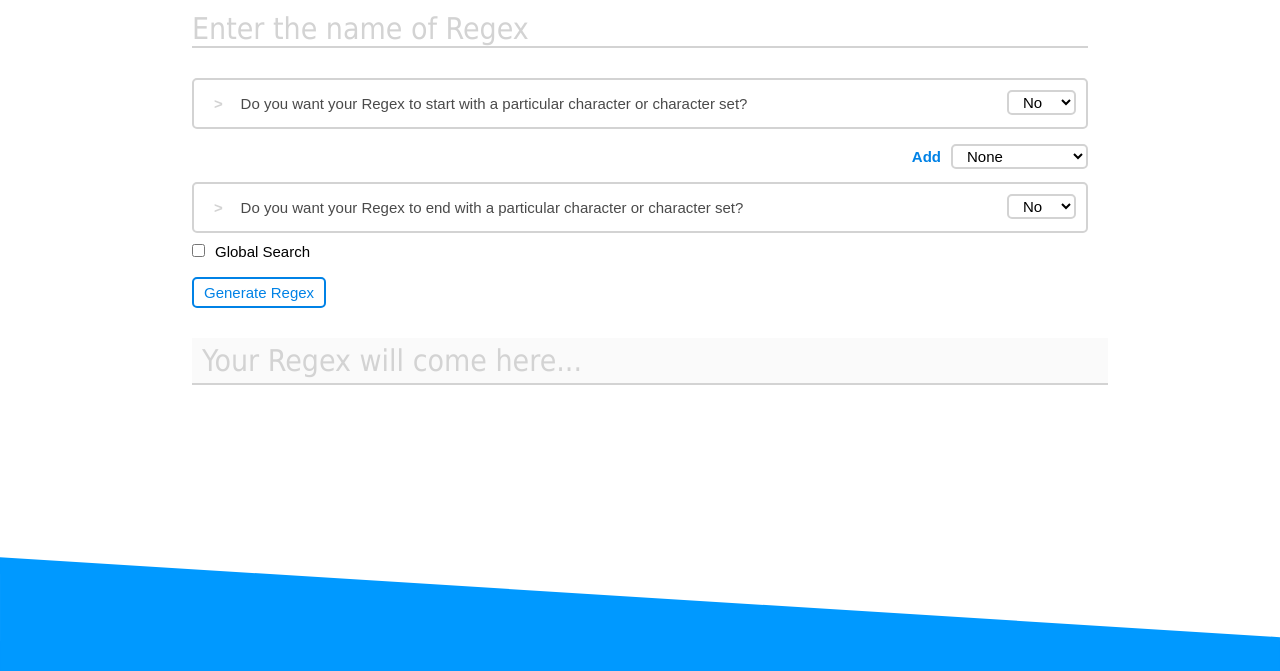
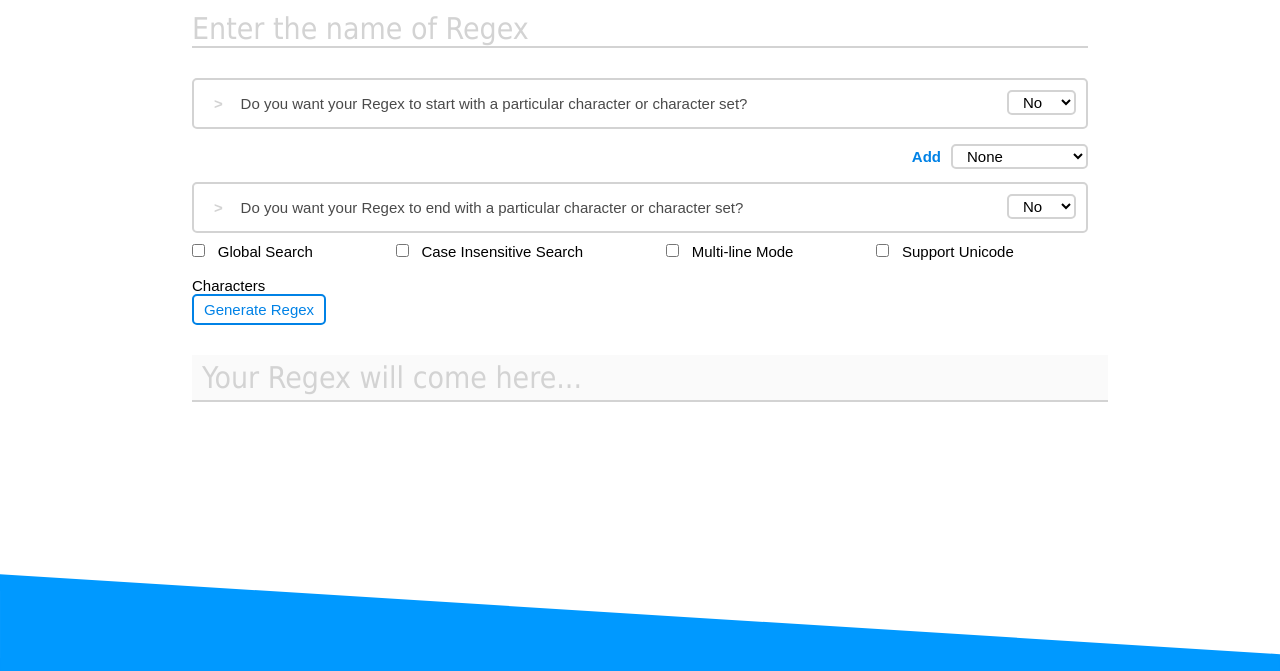
Before and after one commit to kumartul/Vigex, a plain HTML site: page src/index.html in a window 1280 px wide. Shown: the part 79-750 px from the top of the page. Drawn offline with Linux system fonts and the light colour scheme.

Commit message:
[Feature]: Add support for flags

```diff
--- a/src/js/buildRegex.js
+++ b/src/js/buildRegex.js
@@ -7,9 +7,10 @@ const outputRegexField = document.getElementById('output-regex');
 
 const formElements = document.querySelectorAll('.form-element');
 
-const globalSearchCheckbox = document.getElementById('global-search-checkbox');
+const regexNameField = document.getElementById('regex-name');
 
-const regexNameField = document.getElementById('regex-name');
+// Convert the NodeList to an array
+const flags = [...document.querySelectorAll('.flag')];
 
 // Function: Displays the regex in the outputRegexField
 const displayRegex = regex => {
@@ -225,10 +226,12 @@ generateRegexBtn.addEventListener('click', () => {
     // Add 'forward slashes'
     regex = "/" + regex + "/";
 
-    // If the global search checkbox is checked, then add a 'g' flag at the end
-    if(globalSearchCheckbox.checked) {
-        regex += "g";
-    }
+    // Add the flags accordingly
+    flags.forEach(flag => {
+        if(flag.checked) {
+            regex += flag.value;
+        }
+    });
 
     displayRegex(regex);
 });
--- a/src/js/generate.js
+++ b/src/js/generate.js
@@ -1,4 +1,4 @@
-import { statements, formElementIDs } from "./utils.js";
+import { statements, formElementIDs, flags } from "./utils.js";
 
 const form = document.getElementById('form-group');
 
@@ -35,18 +35,16 @@ const generateFormElements = formElementIDs => {
         }
     });
 
-    // Create 'Global Search' checkbox
-    const globalCheckbox = document.createElement('input');
-    globalCheckbox.type = "checkbox";
-    globalCheckbox.value = "Global";
-    globalCheckbox.id = "global-search-checkbox";
+    // Create 'Flag checkboxes'
+    flags.forEach(flag => {
+        const element =
+        `
+        <input type = "checkbox" id = "${flag.flag}-flag" value = "${flag.flag}" class="flag">
+        <label for = "${flag.flag}-flag" class="flag-label">${flag.text}</label>
+        `;
 
-    const globalLabel = document.createElement("label");
-    globalLabel.textContent = "Global Search";
-    globalLabel.setAttribute("for", "global-search-checkbox");
-
-    form.appendChild(globalCheckbox);
-    form.appendChild(globalLabel);
+        form.innerHTML += element;
+    });
 
     form.innerHTML += "<br>";
 
--- a/src/js/utils.js
+++ b/src/js/utils.js
@@ -8,4 +8,23 @@ export const formElementIDs = [
     "ends-with"
 ];
 
+export const flags = [
+    {
+        flag: "g",
+        text: "Global Search"
+    },
+    {
+        flag: "i",
+        text: "Case Insensitive Search"
+    },
+    {
+        flag: "m",
+        text: "Multi-line Mode"
+    },
+    {
+        flag: "u",
+        text: "Support Unicode Characters"
+    }
+]
+
 export const regexKeyName = "regex";
--- a/src/scss/main.scss
+++ b/src/scss/main.scss
@@ -162,18 +162,18 @@ main {
             }
         }
 
-        input[type="checkbox"] {
-            cursor: pointer;
-        }
-
-        #global-search-checkbox {
+        .flag {
             cursor: pointer;
 
             margin-right: 1rem;
             margin-bottom: 2rem;
         }
 
-        label[for="global-search-checkbox"] {
+        .flag:not(:first-of-type) {
+            margin-left: 8rem;
+        }
+
+        .flag-label {
             @include text(black);
         }
 
```
Also changed, not shown: src/style/main.css, 1 other file.
